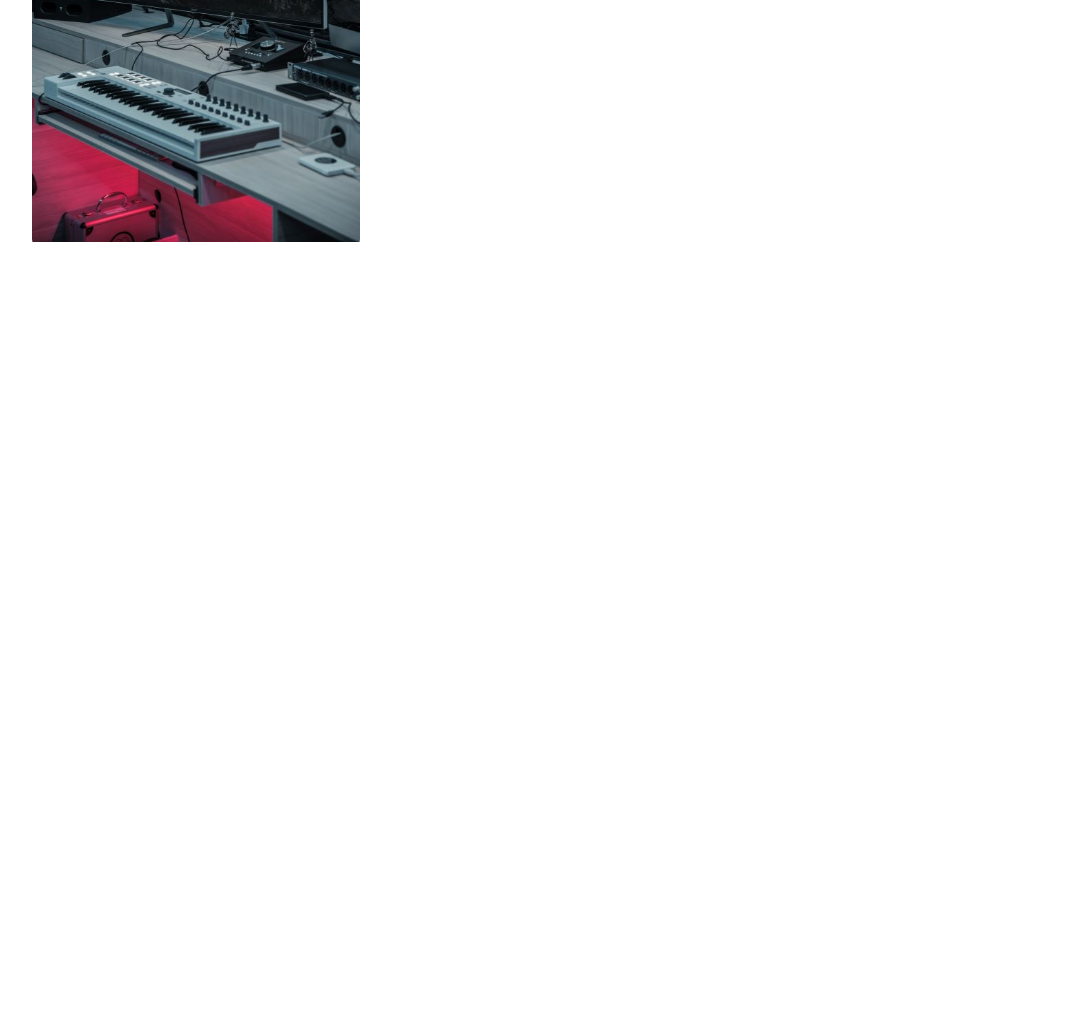
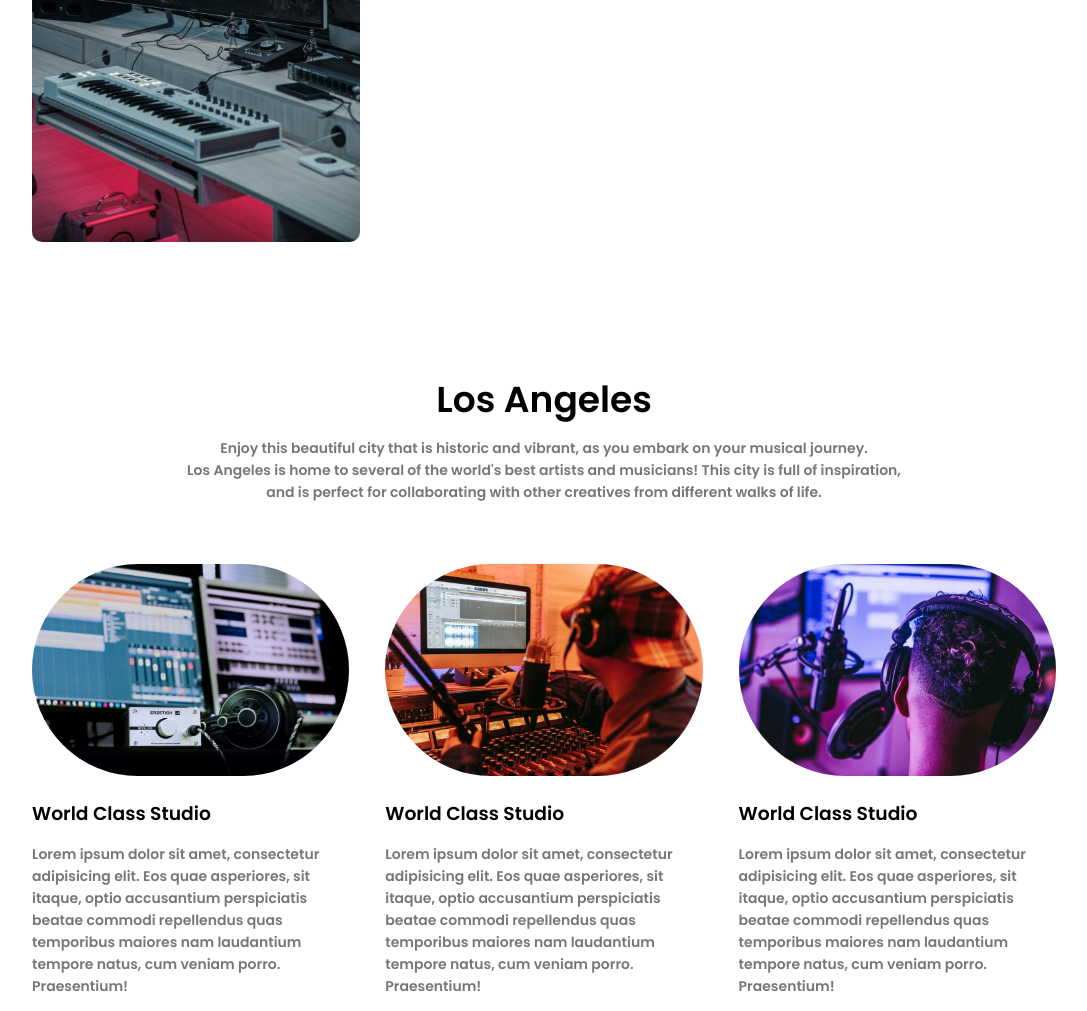
Before and after one commit to ralphbido89/Music-Studio, a plain HTML site: page index.html in a window 1280 px wide. Shown: the part 1789-2800 px from the top of the page, without its empty margins (96-1183 px from the left). Before the commit the page ends 2068 px from the top, so only its background shows below. Drawn offline with Linux system fonts and the light colour scheme.

Commit message:
Added los angeles section

```diff
--- a/index.html
+++ b/index.html
@@ -69,7 +69,7 @@
     <!-- our clients -->
 
     <section class="campus">
-        <h1>Take A Peek ....</h1>
+        <h1>Take A Peek....</h1>
         <p>Lorem ipsum dolor sit amet, consectetur adipisicing elit. Nihil similique officia praesentium, quaerat quae
             quibusdam
             soluta cum veritatis reiciendis, repellat repellendus
@@ -100,6 +100,43 @@
 
     </section>
 
+
+    <!-- The City of LA -->
+    <section class="facilities">
+            <h1>Los Angeles</h1>
+            <p>Enjoy this beautiful city that is historic and vibrant, as you embark on your musical journey.<br>
+            Los Angeles is home to several of the world's best artists and musicians! This city is full of inspiration,<br>
+        and is perfect for collaborating with other creatives from different walks of life.</p>
+
+        <div class="row">
+            <div class="facilities-col">
+                <img src="images/studio11.jpg" alt="">
+                <h3>World Class Studio</h3>
+                <p>Lorem ipsum dolor sit amet, consectetur adipisicing elit. Eos quae asperiores, sit itaque, optio accusantium perspiciatis
+                    beatae commodi repellendus quas temporibus maiores nam laudantium tempore natus, cum veniam porro.
+                    Praesentium!</p>
+            </div>
+
+            <div class="facilities-col">
+                <img src="images/studio12.jpg" alt="">
+                <h3>World Class Studio</h3>
+                <p>Lorem ipsum dolor sit amet, consectetur adipisicing elit. Eos quae asperiores, sit itaque, optio accusantium perspiciatis
+                    beatae commodi repellendus quas temporibus maiores nam laudantium tempore natus, cum veniam porro.
+                    Praesentium!</p>
+            </div>
+
+            <div class="facilities-col">
+                <img src="images/studio13.jpg" alt="">
+                <h3>World Class Studio</h3>
+                <p>Lorem ipsum dolor sit amet, consectetur adipisicing elit. Eos quae asperiores, sit itaque, optio accusantium perspiciatis
+                    beatae commodi repellendus quas temporibus maiores nam laudantium tempore natus, cum veniam porro.
+                    Praesentium!</p>
+            </div>
+        </div>
+    </section>
+
+
+
     <script>
 
         var navLinks = document.getElementById("navLinks");
--- a/styles.css
+++ b/styles.css
@@ -10,7 +10,7 @@ body {
 .header {
     min-height: 100vh;
     width: 100%;
-    background-image: linear-gradient(rgba(4,9,30,0.7), rgba(4,9,30,0.7)), url(images/studio2.jpg) ;
+    background-image: linear-gradient(rgba(4,9,30,0.7), rgba(4,9,30,0.7)), url(images/studio10.jpg) ;
     background-position: center;
     background-size: cover;
     position: relative;
@@ -224,6 +224,7 @@ h3 {
 .campus-col img {
 
     width: 100%;
+    display: block;
 }
 
 .layer  {
@@ -257,3 +258,32 @@ h3 {
     bottom: 49%;
     opacity: 1;
 }
+
+.facilities {
+    width: 80%;
+    margin: auto;
+    text-align: center;
+    padding-top: 100px;
+}
+
+.facilities-col {
+    flex-basis: 31%;
+    border-radius: 10px;
+    margin-bottom: 5%;
+    text-align: left;
+}
+
+.facilities-col img {
+    width: 100%;
+    border-radius: 500px;
+}
+
+.facilities-col p {
+    padding: 0;
+}
+
+.facilities-col h3 {
+    margin-top: 16px;
+    margin-bottom: 15px;
+    text-align: left;
+}
```
Also changed, not shown: images/studio11.jpg (added), images/studio12.jpg (added), images/studio13.jpg (added), 4 other files.
